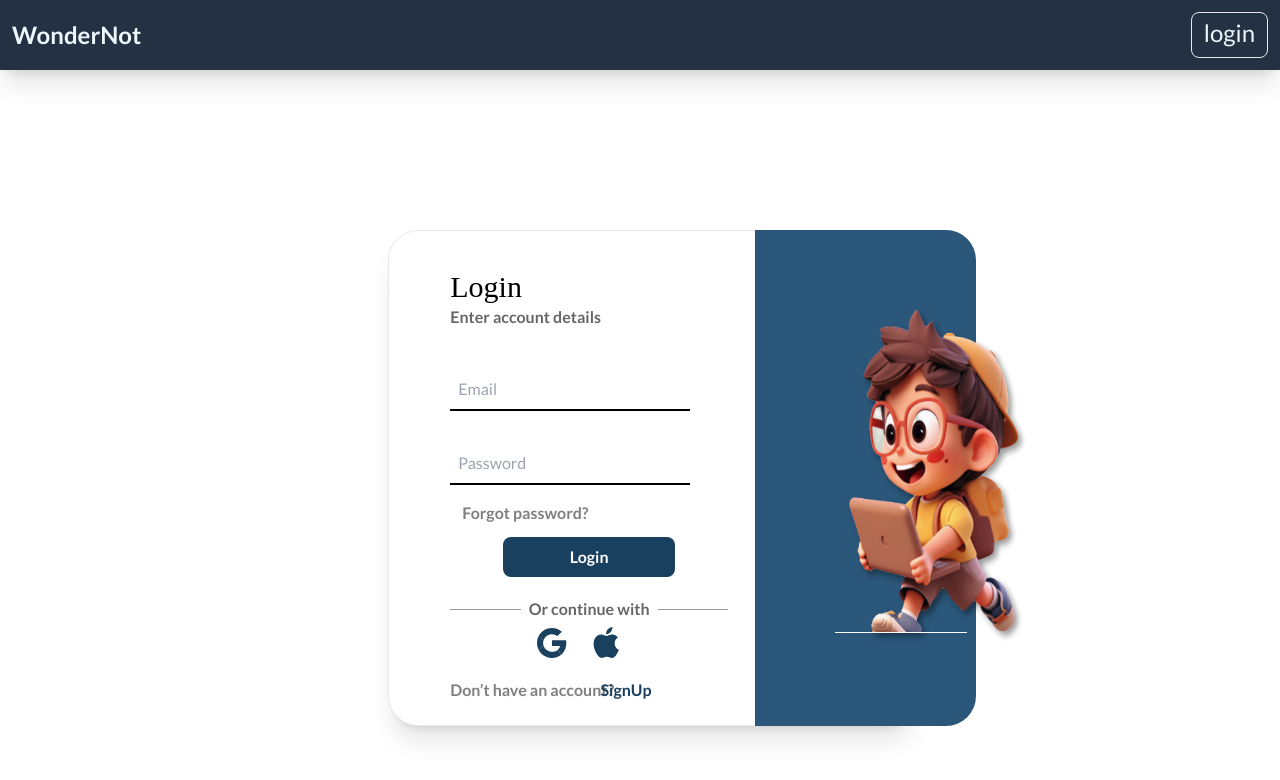
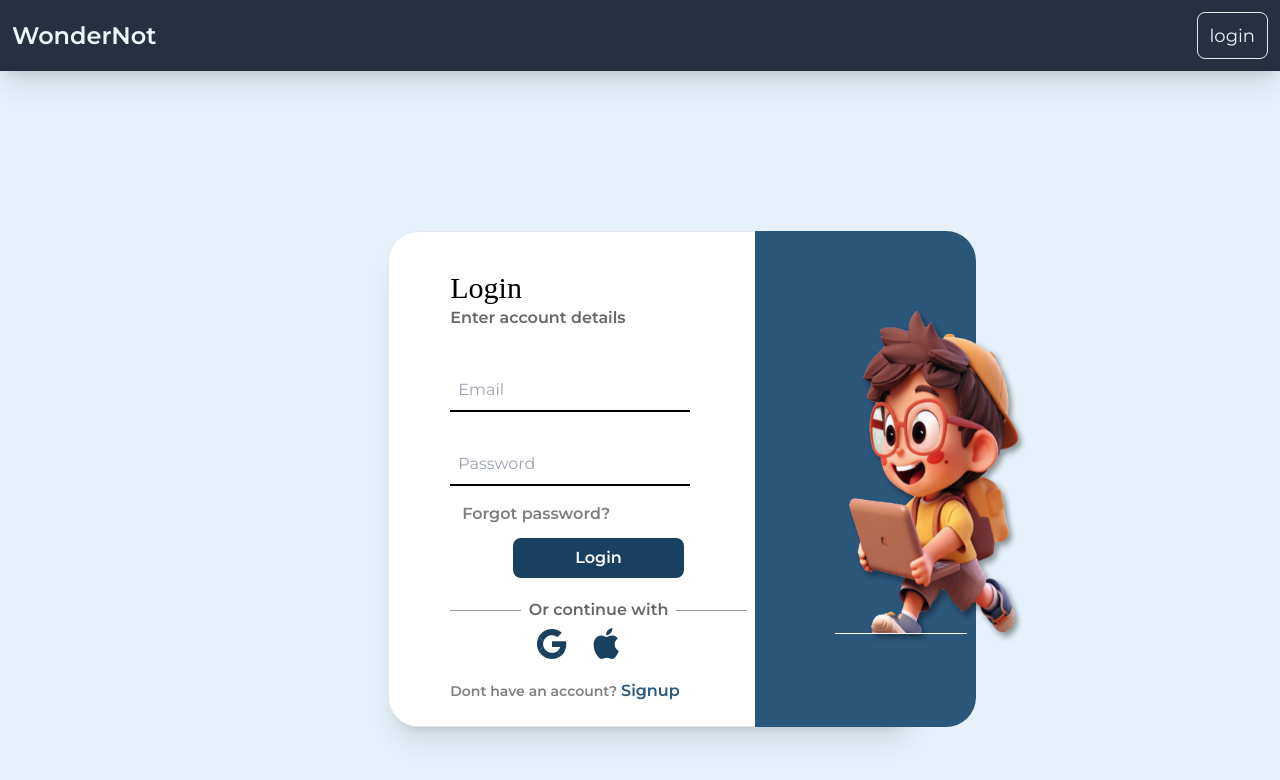
Before and after one commit to ghOst-vedant/WonderNot, a React (Vite) app in the folder client/: page /login in a window 1280 px wide. Shown: the top 780 px of the page. Built offline with nearby package versions, Linux system fonts and the light colour scheme; a web font is replaced by a local one.

Commit message:
[fix]: some fixes

```diff
--- a/client/src/App.css
+++ b/client/src/App.css
@@ -3,8 +3,12 @@
   margin: 0 auto;
   padding: 2rem;
   text-align: center;
+  background: #caf0fd;
 }
 
+body {
+  background-color: #caf0fd;
+}
 .logo {
   height: 6em;
   padding: 1.5em;
--- a/client/src/App.jsx
+++ b/client/src/App.jsx
@@ -1,5 +1,4 @@
 import React from "react";
-import { useCookies } from "react-cookie";
 import { BrowserRouter as Router, Routes, Route } from "react-router-dom";
 import Form from "./components/Form";
 import "./index.css";
@@ -13,7 +12,6 @@ import Post from "./components/Post";
 axios.defaults.baseURL = "http://localhost:8000/";
 axios.defaults.withCredentials = true;
 const App = () => {
-  // const [cookies, setCookies] = useCookies(["access_token"]);
   return (
     <div className="box-border">
       <Router>
--- a/client/src/components/Chats.jsx
+++ b/client/src/components/Chats.jsx
@@ -11,7 +11,7 @@ const Chats = (props) => {
             alt="post_img"
           />
           <div>
-            <p className="text-lg font-bold">{props.userName}</p>
+            <p className="text-lg font-montserrat">{props.userName}</p>
           </div>
         </div>
       </div>
--- a/client/src/components/Form.jsx
+++ b/client/src/components/Form.jsx
@@ -6,6 +6,7 @@ import { toast } from "react-hot-toast";
 import { GrGoogle, GrApple } from "react-icons/gr";
 import child from "../Assets/kid 1.png";
 import { useDispatch } from "react-redux";
+import "././../../src/";
 import { login } from "../redux/features/userSlice.js";
 const Form = () => {
   // ismai saare entries ayenge
@@ -56,7 +57,7 @@ const Form = () => {
             className="flex flex-col absolute  justify-items-end ml-[4.76vw] mt-[4.80vh]"
           >
             <h1 className="text-3xl font-suez">Login</h1>
-            <h4 className=" font-lato text-black/60 font-semilbold">
+            <h4 className="font-montserrat text-black/60 font-semilbold">
               Enter account details
             </h4>
             <input
@@ -66,7 +67,7 @@ const Form = () => {
               onChange={(e) => {
                 setData({ ...data, email: e.target.value });
               }}
-              className=" font-lato border-box mt-[5vh] mb-3 border-b-2 border-black p-2 focus:outline-none w-[18.75vw]"
+              className="font-montserrat border-box mt-[5vh] mb-3 border-b-2 border-black p-2 focus:outline-none w-[18.75vw]"
             />
             <input
               type="password"
@@ -75,20 +76,20 @@ const Form = () => {
               onChange={(e) => {
                 setData({ ...data, password: e.target.value });
               }}
-              className=" font-lato mt-5 mb-2 border-b-2 border-black  p-2 focus:outline-none  w-[18.75vw]"
+              className=" font-montserrat mt-5 mb-2 border-b-2 border-black  p-2 focus:outline-none  w-[18.75vw]"
             />
             <a
               href="#"
-              className="font-lato font-bold text-black/50  ml-3 mt-2"
+              className="font-montserrat font-bold text-black/50  ml-3 mt-2"
             >
               Forgot password?
             </a>
-            <button className="font-lato font-semilbold rounded-lg bg-blue-one p-2 w-[13.39vw] mt-3 text-white m-auto ">
+            <button className="font-montserrat font-semilbold rounded-lg bg-blue-one p-2 w-[13.39vw] mt-3 text-white m-auto ">
               Login
             </button>
             <div className="flex flex-row items-center mt-5">
               <hr className="  w-[5.5vw] border-t border-black/40 " />
-              <h4 className="  font-lato font-semilbold text-black/60 px-2">
+              <h4 className="  font-montserrat font-semilbold text-black/60 px-2">
                 Or continue with
               </h4>
               <hr className="  w-[5.5vw] border-t border-black/40 " />
@@ -98,18 +99,12 @@ const Form = () => {
             <GrGoogle size={30} color="#1A405F" />
             <GrApple size={31} color="#1A405F" />
           </div>
-          <a
-            href=""
-            className="absolute top-[55.88vh] ml-[4.76vw] font-lato  text-black/50 font-semilbold"
-          >
-            Don’t have an account?
-          </a>
-          <Link
-            to="/register"
-            className="absolute top-[55.88vh] ml-[16.5vw] font-lato  text-blue-one/100 font-semilbold"
-          >
-            SignUp
-          </Link>
+          <span className="absolute top-[55.88vh] ml-[4.76vw] font-montserrat  text-black/50 font-semilbold text-sm">
+            Dont have an account?{" "}
+            <Link to="/register" className="text-blue-two text-base">
+              Signup
+            </Link>
+          </span>
         </div>
         <div className="absolute border-none h-[62vh] top-[20vh] left-[59vw] w-[17.26vw] bg-blue-two rounded-r-[30px]">
           <img
--- a/client/src/components/Home.jsx
+++ b/client/src/components/Home.jsx
@@ -3,6 +3,7 @@ import info from "../components/info.json";
 import Post from "../components/Post.jsx";
 import Chats from "./Chats";
 import CreatePost from "../components/CreatePost";
+import { AiOutlinePlus } from "react-icons/ai";
 import { useSelector } from "react-redux";
 import { selectUser } from "../redux/features/userSlice";
 import axios from "axios";
@@ -34,24 +35,23 @@ const Home = () => {
       <div className="flex flex-row gap-3 w-full h-[90vh] px-10 py-2 box-border justify-center ">
         {showCreatePost && <CreatePost onClose={toggleCreatePost} />}
         {/* User section */}
-        <div className=" text-5xl w-[20vw] flex flex-col items-center  h-auto rounded-lg mt-2 px-5">
+        <div className=" text-xl w-[20vw] flex flex-col items-center  h-auto rounded-lg mt-2 px-5">
           <img
             className="w-[10vw] border border-black rounded-full mt-5"
             src="https://cdn.pixabay.com/photo/2021/11/24/05/19/user-6820232_1280.png"
             alt="as"
           />
-          <h1 className=" text-xl font-semilbold m-2 mb-5">
+          <h1 className=" text-xl font-medium m-2 mb-5 font-montserrat">
             Hello, {user?.userName}{" "}
           </h1>
-          <div className="flex flex-col justify-normal text-xl font-semilbold border border-black rounded-md p-5">
-            <p className=" font-lato border-box mb-5 border-b-2 border-black pb-1 focus:outline-none w-auto">
+          <div className="flex justify-between items-baseline gap-6">
+            <span className=" font-montserrat font-semilbold border-box mb-5 border-b-2 border-black pb-1 focus:outline-none w-auto">
               Skills
-            </p>
-            <ul className="px-5">
-              <li className="list-disc">Web Development</li>
-              <li className="list-disc">Android Development</li>
-              <li className="list-disc">skill-c</li>
-            </ul>
+            </span>
+            <AiOutlinePlus size={20} />
+          </div>
+          <div className="flex flex-col justify-normal text-xl border border-black rounded-md p-5">
+            <ul className="px-5 font-montserrat font-medium"></ul>
           </div>
           <div
             className="flex items-center cursor-pointer mt-10"
@@ -81,7 +81,7 @@ const Home = () => {
         {/* Chat rigt vala section */}
         <div className=" text-5xl w-[20vw]  flex flex-col items-normal">
           <div className="flex flex-col justify-normal text-xl font-semilbold  rounded-md p-5 mt-2">
-            <p className=" font-lato border-box mb-5 border-b-2 border-black pb-1 focus:outline-none w-auto">
+            <p className=" font-montserrat border-box mb-5 border-b-2 border-black pb-1 focus:outline-none w-auto">
               Chats
             </p>
             <div className="flex flex-col gap-4">
--- a/client/src/components/Nav.jsx
+++ b/client/src/components/Nav.jsx
@@ -20,40 +20,49 @@ const Nav = () => {
         <div className=" text-[#EBF7FD] bg-[#233142]  flex flex-row justify-between items-center p-3 shadow-xl">
           {cookies.access_token ? (
             <Link to={"/home"}>
-              <h1 className="font-lato font-semibold text-2xl">WonderNot</h1>
+              <h1 className=" font-montserrat font-semibold text-2xl">
+                WonderNot
+              </h1>
             </Link>
           ) : (
             <Link to={"/login"}>
-              <h1 className="font-lato font-semibold text-2xl">WonderNot</h1>
+              <h1 className=" font-montserrat font-semilbold text-2xl">
+                WonderNot
+              </h1>
             </Link>
           )}
-          <div className="flex flex-row items-baseline font-lato font-xl text-2xl gap-2">
+          <div className="flex flex-row items-baseline font-xl text-2xl gap-2">
             {cookies.access_token ? (
               <>
                 <input
                   type="text"
                   placeholder="What's in your mind"
-                  className="text-lg p-2 rounded-full w-[30vw] text-black	pl-4"
+                  className="font-montserrat text-lg p-2 rounded-full w-[30vw] text-black	pl-4"
                 />
-                <Link to={"/home"} className="p-3">
+                <Link to={"/home"} className="p-3 font-montserrat">
                   Home
                 </Link>
-                <Link to={"/profile"} className="p-3">
+                <Link to={"/profile"} className="p-3 font-montserrat">
                   Contact
                 </Link>
                 <Link
                   to={"/login"}
                   className="border pl-3 pr-3 pt-1 pb-2 rounded-lg"
                 >
-                  <button onClick={handleLogout}>logout</button>
+                  <button
+                    onClick={handleLogout}
+                    className=" font-montserrat text-lg font-medium"
+                  >
+                    logout
+                  </button>
                 </Link>
               </>
             ) : (
               <Link
                 to={"/login"}
-                className="border pl-3 pr-3 pt-1 pb-2 rounded-lg"
+                className="border pl-3 pr-3 pt-1 pb-2 rounded-lg  "
               >
-                <button>login</button>
+                <button className=" font-montserrat text-lg">login</button>
               </Link>
             )}
           </div>
--- a/client/src/components/Post.jsx
+++ b/client/src/components/Post.jsx
@@ -11,13 +11,17 @@ const Post = (props) => {
             alt="post_img"
           />
           <div>
-            <h2 className="text-2xl font-bold">{props.userName}</h2>
-            <p className="text-lg">{props.userTitle}</p>
+            <h2 className="text-xl font-bold font-montserrat ">
+              {props.userName}
+            </h2>
+            <p className="text-lg font-montserrat">{props.userTitle}</p>
           </div>
         </div>
         <div className="mr-4">
-          <p className="text-2xl font-bold">{props.title}</p>
-          <p className="text-xl text-justify">{props.description}</p>
+          <p className="text-xl font-semibold font-montserrat">{props.title}</p>
+          <p className="text-xl text-justify font-montserrat">
+            {props.description}
+          </p>
           <img
             className="mx-auto my-4 w-[70%] rounded-xl"
             src={props.image}
--- a/client/src/index.css
+++ b/client/src/index.css
@@ -1,8 +1,12 @@
 @import url("https://fonts.googleapis.com/css2?family=Lato:wght@400;700&family=Suez+One&display=swap");
+@import url("https://fonts.googleapis.com/css2?family=Montserrat:wght@400;600&display=swap");
 @tailwind base;
 @tailwind components;
 @tailwind utilities;
 
+body {
+  background-color: #49a3e822;
+}
 /* Add this CSS to your stylesheet */
 .bttn {
   background-color: white;
--- a/client/tailwind.config.js
+++ b/client/tailwind.config.js
@@ -36,6 +36,7 @@ module.exports = {
       fontFamily: {
         suez: ["Suez One"],
         lato: ["Lato"],
+        montserrat: ["Montserrat"],
       },
     },
   },
```
Also changed, not shown: client/src/components/Welcome.jsx (+6 -7 lines).
